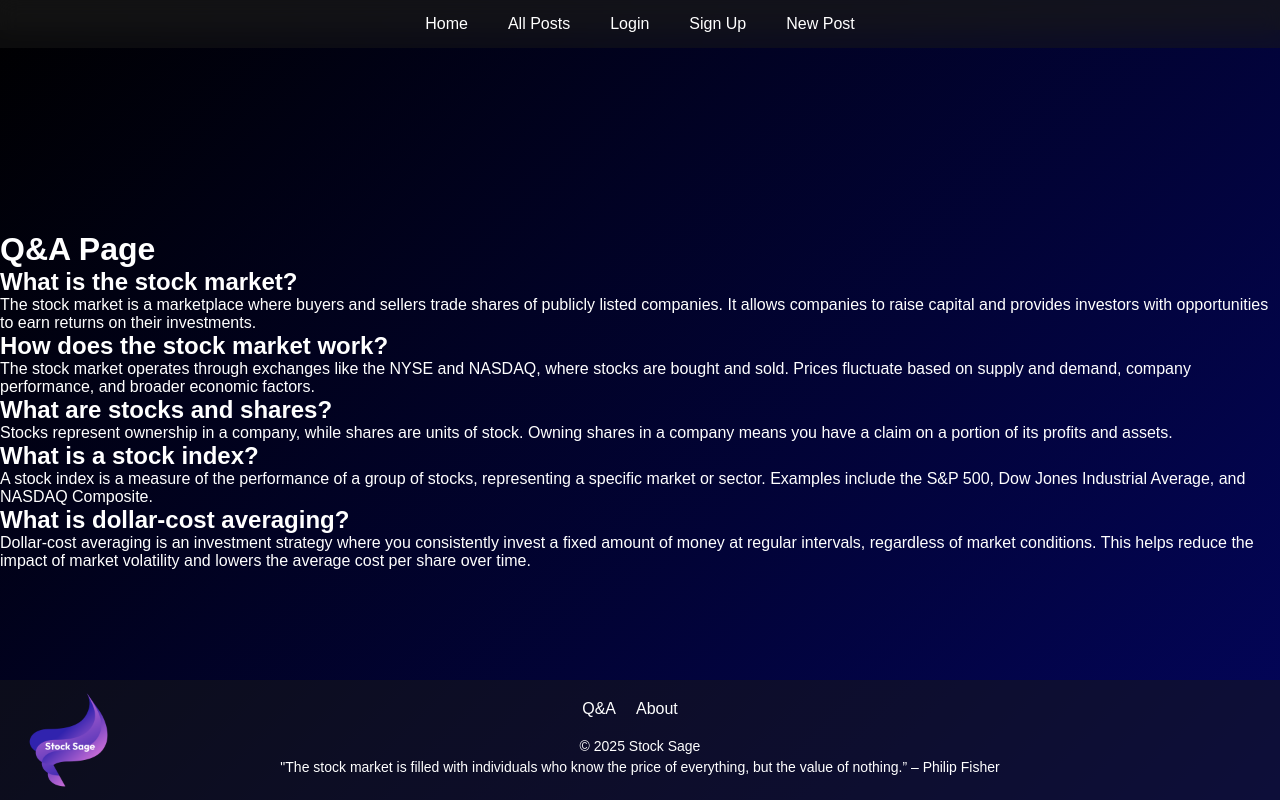
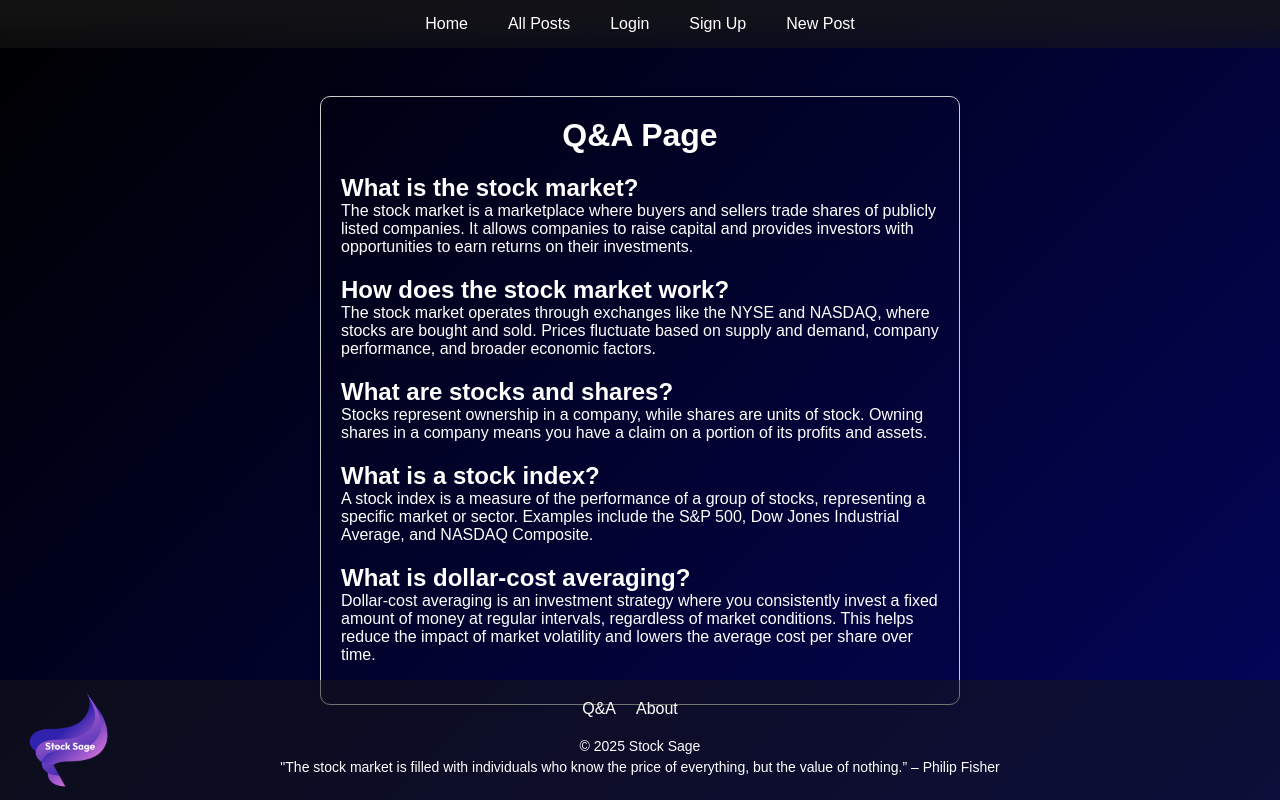
Before and after one commit to Samirah-M/social-blog, a React (Vite) app in the folder client/: page /qa in a window 1280 px wide. Built offline with nearby package versions, Linux system fonts and the light colour scheme.

Commit message:
center border

```diff
--- a/client/src/Components/CSS/QAPage.css
+++ b/client/src/Components/CSS/QAPage.css
@@ -1,42 +1,36 @@
-.q-and-a-container {
+/* QAPage.css */
+
+.container {
   display: flex;
-    flex-direction: column;
+  justify-content: center;
   align-items: center;
+  height: 100vh;
+}
+
+.qa-section {
+  border: 1px solid #ccc;
   padding: 20px;
-    max-width: 800px;
-    margin: 40px auto;
-    background-color: #f7f7f7;
-    border: 1px solid #ddd;
   border-radius: 10px;
   box-shadow: 0 0 10px rgba(0, 0, 0, 0.1);
+  width: 80%;
+  max-width: 800px;
 }
 
-  .q-and-a-container h1 {
-    font-size: 24px;
-    margin-bottom: 10px;
-  }
-
-  .q-and-a-list {
+.qa-section ul {
   list-style: none;
   padding: 0;
   margin: 0;
 }
 
-  .q-and-a-item {
+.qa-section li {
   margin-bottom: 20px;
-    padding: 20px;
-    background-color: #fff;
-    border: 1px solid #ddd;
-    border-radius: 10px;
-    box-shadow: 0 0 10px rgba(0, 0, 0, 0.1);
 }
 
-  .q-and-a-question {
-    font-size: 18px;
-    margin-bottom: 10px;
+.qa-section h1 {
+  text-align: center;
+  margin-bottom: 20px;
 }
 
-  .q-and-a-answer {
-    font-size: 16px;
-    margin-bottom: 20px;
+.qa-section h2 {
+  margin-top: 0;
 }
--- a/client/src/Components/QAPage.jsx
+++ b/client/src/Components/QAPage.jsx
@@ -37,17 +37,19 @@ const QAPage = () => {
   ];
 
   return (
-    <div>
+    <div className="container">
+      <div className="qa-section">
         <h1>Q&A Page</h1>
         <ul>
           {questions.map((question) => (
-          <li key={question.id}>
+            <li key={question.id} className="qa-item">
               <h2>{question.question}</h2>
               <p>{question.answer}</p>
             </li>
           ))}
         </ul>
       </div>
+    </div>
   );
 };
 
```
Lines whose indentation alone changed are shown as unchanged.
